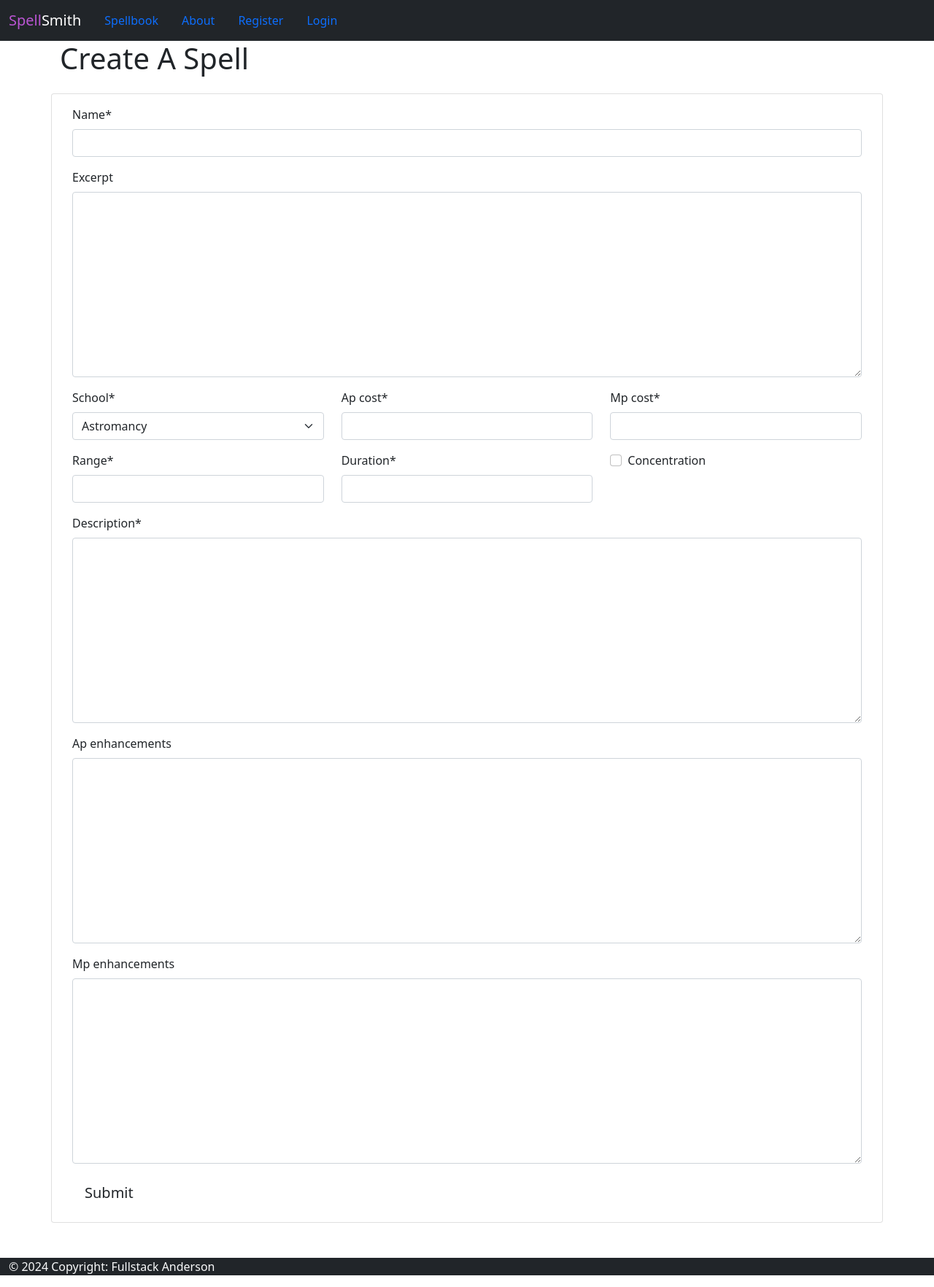
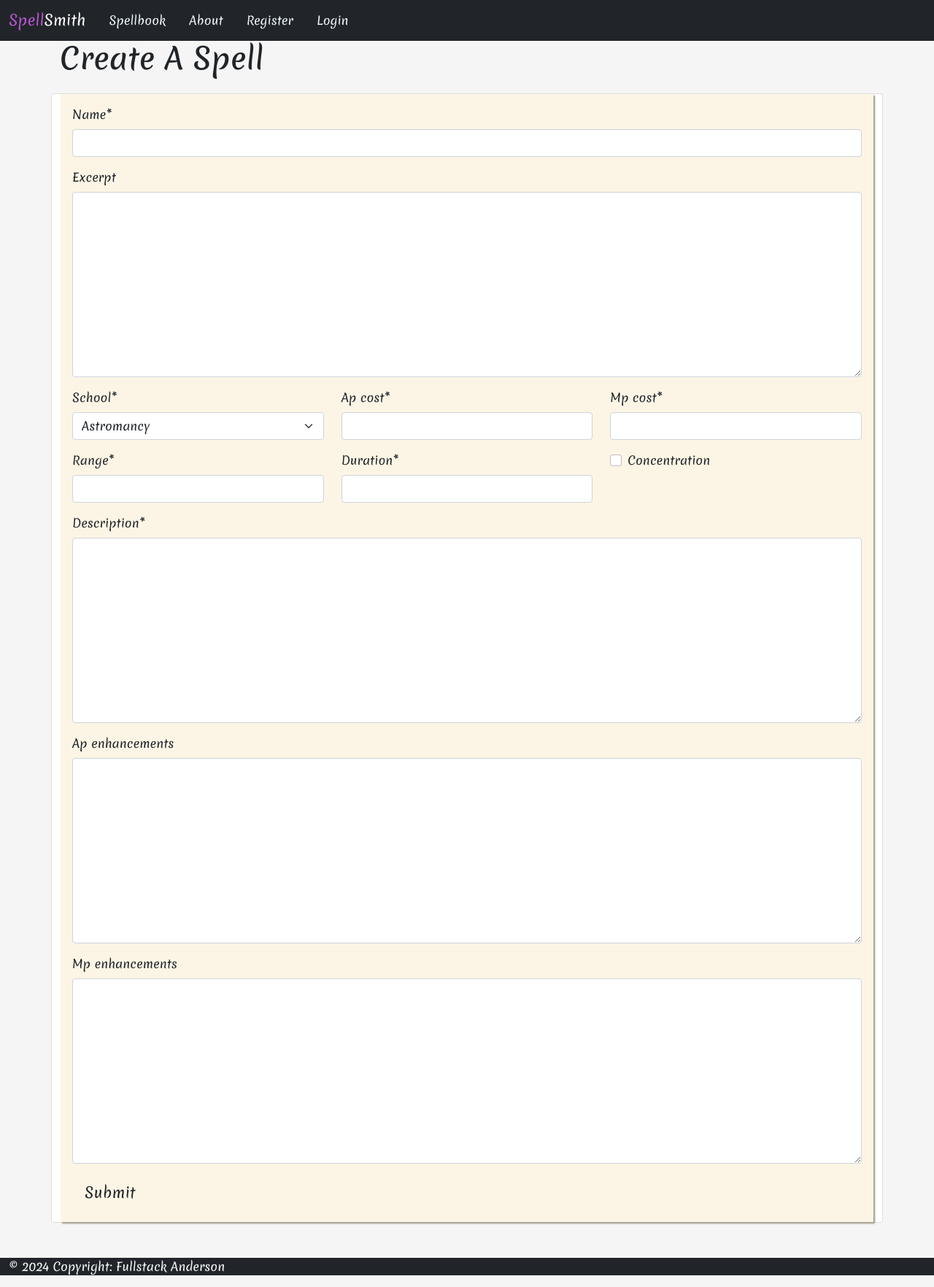
Before and after one commit to LaurieAnderson92/Spellsmith, a Django app: page /spell/create in a window 1280 px wide. Shown: the whole page at 73% size. Run offline with Django 5.2, Linux system fonts and the light colour scheme; some libraries are stand-ins or nearby versions.

Commit message:
style: Added base styling

```diff
--- a/static/css/style.css
+++ b/static/css/style.css
@@ -1,3 +1,30 @@
+body{
+    background-color: whitesmoke;
+    font-family: Merienda, sans-serif;
+}
+
 .purple {
     color: #BA55D3
 }
+
+.nav-link {
+    color: aliceblue;
+}
+
+.nav-link:hover {
+    color: #BA55D3;
+}
+
+.card-body {
+    background-color: #FCF5E5;
+    box-shadow: 2px 2px 2px rgb(153, 150, 133);
+}
+
+a {
+    text-decoration: none;
+    color: 	#222222
+}
+
+a:hover {
+    color: 	purple
+}
--- a/templates/base.html
+++ b/templates/base.html
@@ -14,7 +14,7 @@
 
     <!-- Google Fonts CSS -->
     <link rel="preconnect" href="https://fonts.gstatic.com">
-    <link href="https://fonts.googleapis.com/css2?family=Roboto:wght@300&display=swap" rel="stylesheet">
+    <link href="https://fonts.googleapis.com/css2?family=Merienda:wght@300..900&display=swap" rel="stylesheet">
     <link href="https://fonts.googleapis.com/css2?family=Lato:wght@300;700&display=swap" rel="stylesheet">
 
     <!-- Font Awesome CSS -->
```
